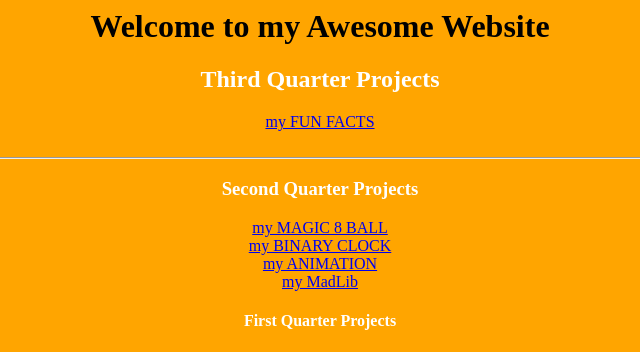
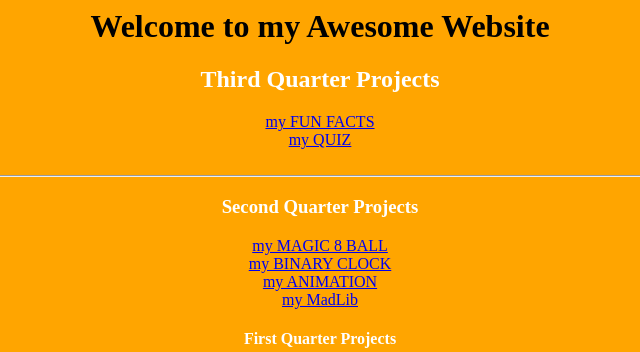
Before and after one commit to p3Crabbe22/myWebSite, a plain HTML site: page index.html in a window 1280 px wide. Shown: the top 352 px of the page, without its empty margins (320-960 px from the left). Drawn offline with Linux system fonts and the light colour scheme.

Commit message:
Add files via upload

```diff
--- a/index.html
+++ b/index.html
@@ -12,6 +12,8 @@
 
     <h2> Third Quarter Projects </h2>
         <a href="funfacts.html"> my FUN FACTS </a>
+    <br>
+    <a href="myQuiz.html"> my QUIZ </a>
     <br>
     <br/>
     <hr/>
```
